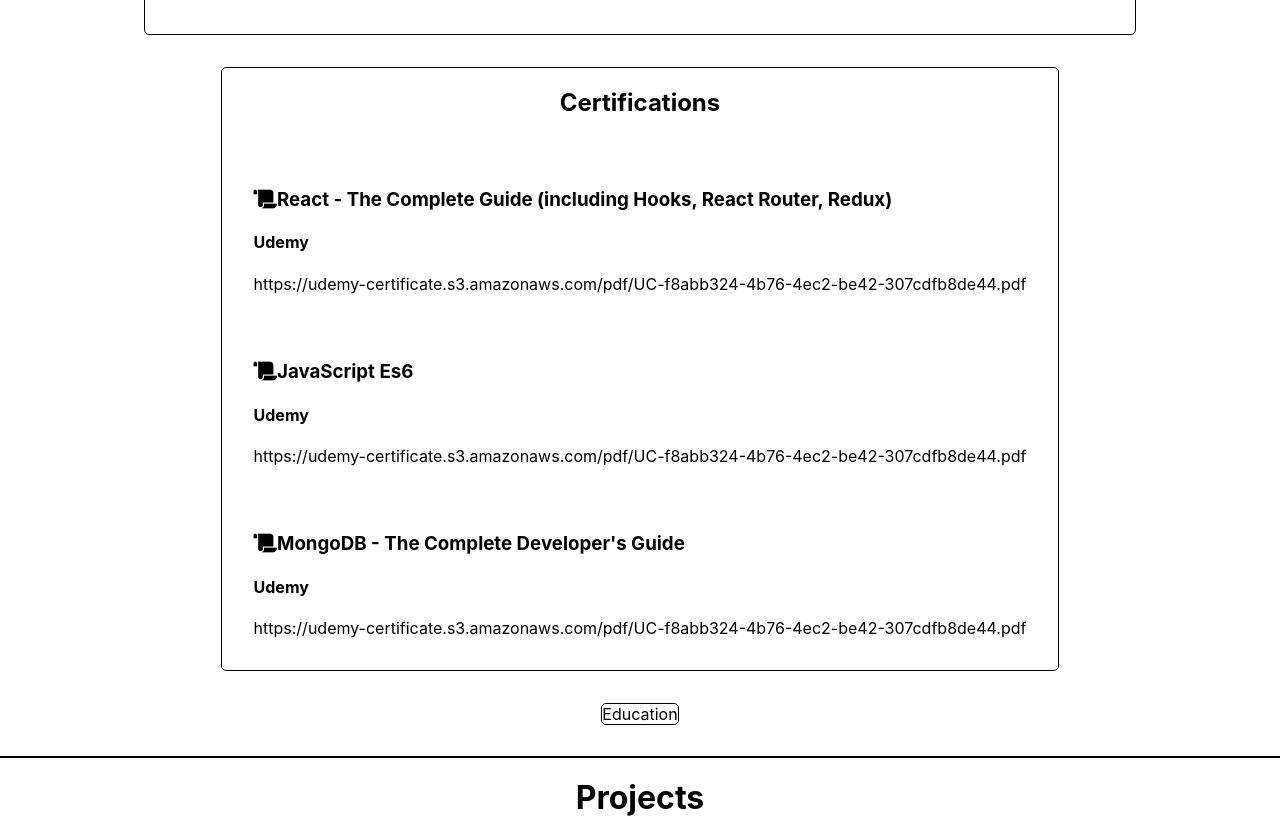
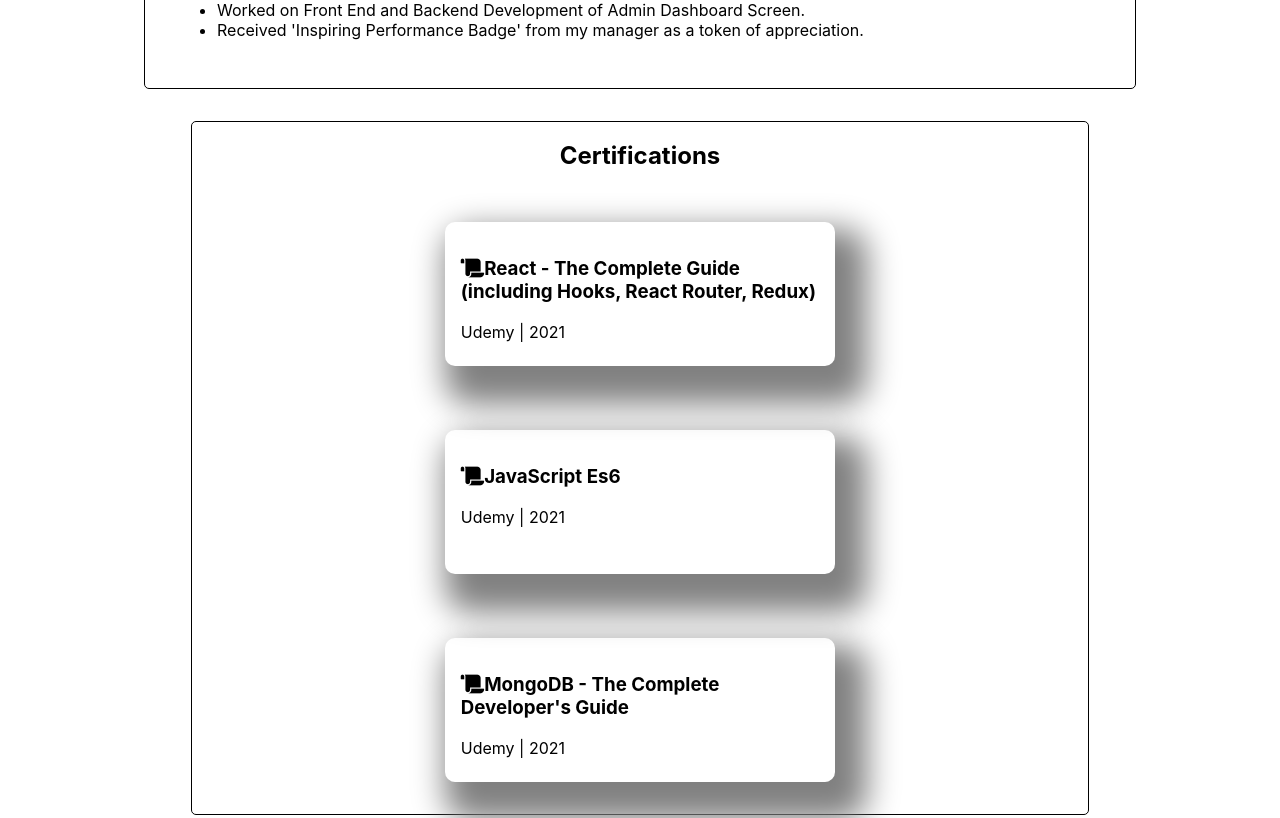
Before and after one commit to djay-S/portfolio, a React (Create React App) app: page / in a window 1280 px wide. Shown: the part 1760-2578 px from the top of the page. Built offline with nearby package versions, Linux system fonts and the light colour scheme.

Commit message:
added certifications section, code refactor

```diff
--- a/src/containers/aboutMe/certficationContainer.js
+++ b/src/containers/aboutMe/certficationContainer.js
@@ -1,14 +1,22 @@
 import React from "react";
 
 const certification = (props) => {
+  const handleExternalLink = (url) => {
+    window.open(url, "blank");
+  };
   return (
-    <div className="certification block">
+    <div
+      className="certification block"
+      onClick={() => handleExternalLink(props.url)}
+    >
       <h3>
         <i className="fas fa-scroll"></i>
         {props.title}
       </h3>
-      <h4>{props.provider}</h4>
-      {props.url}
+      <span>
+        {props.provider} | {props.year}
+      </span>
+      <span className="gg-external"></span>
     </div>
   );
 };
--- a/src/containers/aboutMe/workExperienceContainer.js
+++ b/src/containers/aboutMe/workExperienceContainer.js
@@ -1,5 +1,5 @@
 import React from "react";
-import { LoremIpsum } from "react-lorem-ipsum";
+// import { LoremIpsum } from "react-lorem-ipsum";
 
 const workExp = (props) => {
   return (
--- a/src/containers/projectContainer/projectContainer.js
+++ b/src/containers/projectContainer/projectContainer.js
@@ -6,7 +6,7 @@
   const handleExternalSiteClick = (url) => {
     window.open(url, "blank");
   };
-  console.log("projectContainer props", props);
+  // console.log("projectContainer props", props);
   return (
     <div className="project">
       <div className="project_name">
--- a/src/containers/projectContainer/projectContainer.scss
+++ b/src/containers/projectContainer/projectContainer.scss
@@ -7,7 +7,7 @@
   @include element_middle();
   flex-direction: column;
   outline: 1px solid black;
-  width: 80vw;
+  width: 70vw;
   height: 100%;
   position: relative;
   padding: 1em;
--- a/src/containers/techStack/techStack.js
+++ b/src/containers/techStack/techStack.js
@@ -4,7 +4,7 @@
 export default function techStack(props) {
   let techs = props.tech;
   const imgPath = "/images/";
-  console.log("Techstack", techs);
+  // console.log("Techstack", techs);
   return (
     <div className="techStack">
       {techs.map((tech) => {
--- a/src/screens/aboutMe/aboutMe.js
+++ b/src/screens/aboutMe/aboutMe.js
@@ -1,5 +1,5 @@
 import React from "react";
-import { LoremIpsum } from "react-lorem-ipsum";
+// import { LoremIpsum } from "react-lorem-ipsum";
 import WorkExperience from "./workExperiences";
 import Certifications from "./certificates";
 import Skills from "./skills";
--- a/src/screens/aboutMe/aboutMe.scss
+++ b/src/screens/aboutMe/aboutMe.scss
@@ -34,8 +34,8 @@
       .tech {
         font-size: 0.8em;
         width: 150px;
-        // min-height: 200px;
-        aspect-ratio: 0.7;
+        min-height: 240px;
+        aspect-ratio: 0.625;
         line-height: 1.7;
         // outline: 1px solid black;
         border-radius: 10px;
@@ -100,6 +100,28 @@
   .certifications {
     @include element_middle();
     // margin: 2em  ;
+    width: 70vw;
+    .contents {
+      width: 100%;
+      display: flex;
+      flex-wrap: wrap;
+      justify-content: center;
+      align-items: center;
+
+      .block {
+        min-width: 300px;
+        width: 40%;
+        box-shadow: 1em 1.4em 2em 1em grey;
+        border-radius: 10px;
+        margin: 2em;
+        min-height: 7em;
+        cursor: default;
+        .gg-external {
+          color: black;
+          margin-left: 1em;
+        }
+      }
+    }
   }
 
   .education {
--- a/src/screens/aboutMe/certificates.js
+++ b/src/screens/aboutMe/certificates.js
@@ -14,6 +14,7 @@
           url={
             "https://udemy-certificate.s3.amazonaws.com/pdf/UC-f8abb324-4b76-4ec2-be42-307cdfb8de44.pdf"
           }
+          year={"2021"}
         />
         <Certification
           title={"JavaScript Es6"}
@@ -21,6 +22,7 @@
           url={
             "https://udemy-certificate.s3.amazonaws.com/pdf/UC-f8abb324-4b76-4ec2-be42-307cdfb8de44.pdf"
           }
+          year={"2021"}
         />
         <Certification
           title={"MongoDB - The Complete Developer's Guide"}
@@ -28,6 +30,7 @@
           url={
             "https://udemy-certificate.s3.amazonaws.com/pdf/UC-f8abb324-4b76-4ec2-be42-307cdfb8de44.pdf"
           }
+          year={"2021"}
         />
         {/* Can also include flip-book type style alternating left & right the placement of the text and the pic */}
       </div>
--- a/src/screens/aboutMe/skills.js
+++ b/src/screens/aboutMe/skills.js
@@ -1,5 +1,4 @@
 import React from "react";
-import Techstack from "../../containers/techStack/techStack";
 
 const skills = () => {
   const skills = [
@@ -21,8 +20,8 @@
     ["oracleSql", "2years", "Views, Triggers"],
     ["mongodb", "1year", ""],
   ];
-  console.log("skills", skills);
-  console.log(skills[0][2].split(", "));
+  // console.log("skills", skills);
+  // console.log(skills[0][2].split(", "));
   const imgPath = "/images/";
   return (
     <div className="skills me_content block">
--- a/src/screens/aboutMe/workExperiences.js
+++ b/src/screens/aboutMe/workExperiences.js
@@ -10,6 +10,8 @@
           designation={"Project Engineer"}
           company={"Wipro Technologies"}
           location={"Chennai"}
+          fromDate={"01-08-2018"}
+          toDate={""}
           details={`
           <ul>
           <li>Worked on development of an online portal for Sellers to report their sales and claim back-margin rebates, and for Admins to manages sellers and claims.</li>
```
